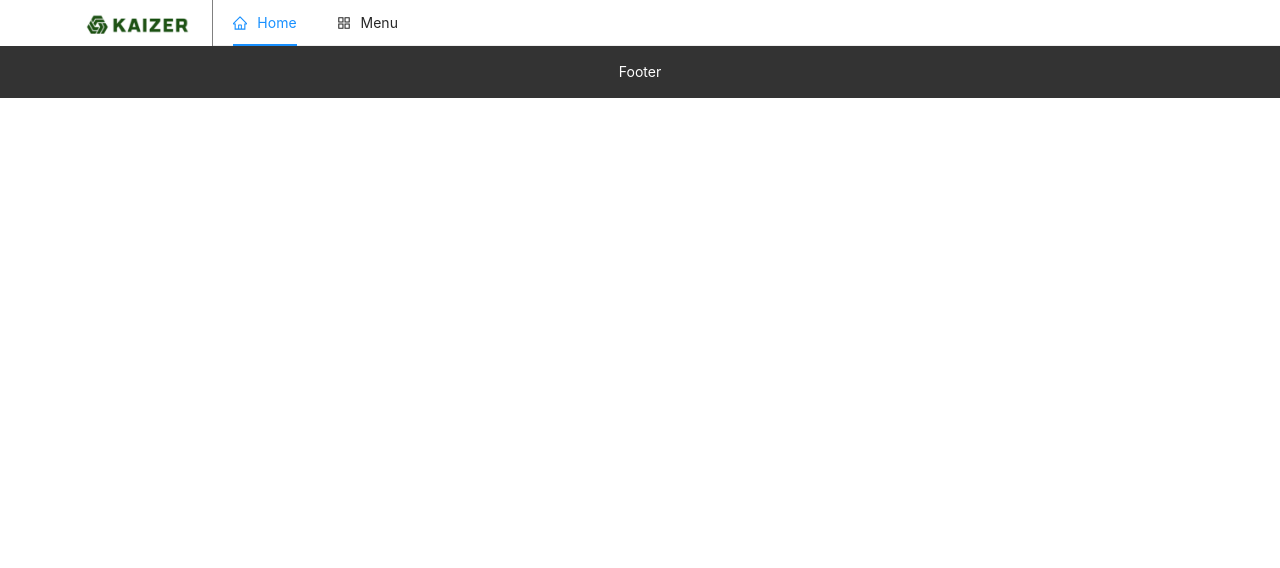
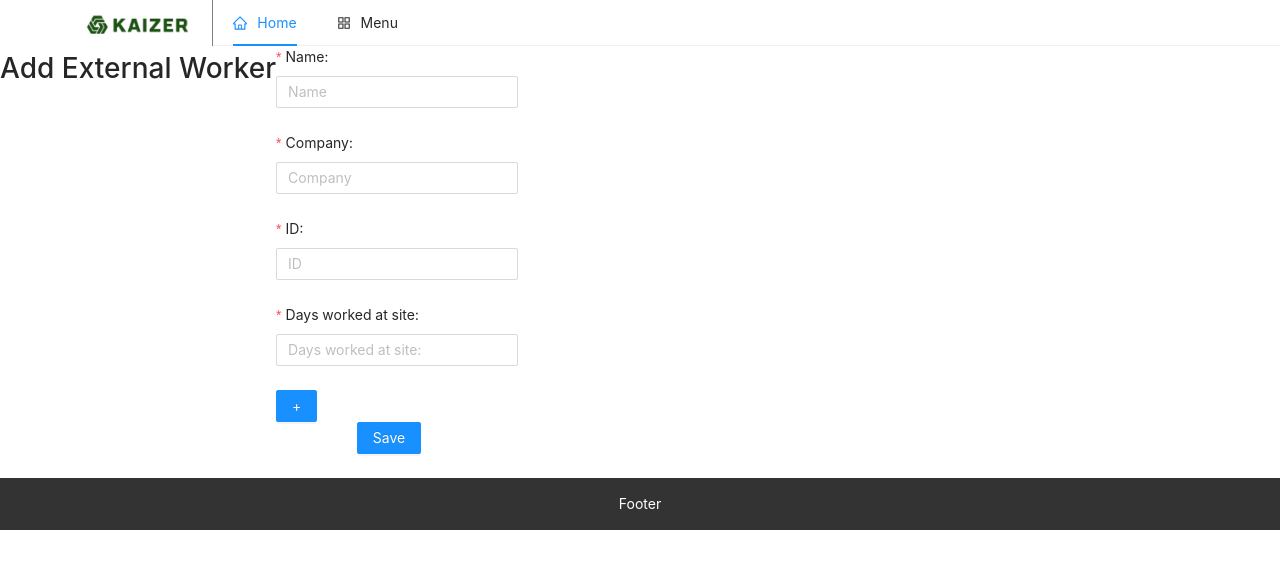
Before and after one commit to sauravk-drupalchamp/kaizer-pwa, a React (Create React App) app: page /add-external-worker in a window 1280 px wide. Before the commit this address had no page. Shown: the top 568 px of the page. Built offline with nearby package versions, Linux system fonts and the light colour scheme.

Commit message:
Adding Changes for External Worker Form

```diff
--- a/src/App.js
+++ b/src/App.js
@@ -1,5 +1,5 @@
 import { React, Fragment } from "react";
-import { Homepage, Header, Footer, AddToolbox, ConstructionSites } from "./components";
+import { Homepage, Header, Footer, AddToolbox, ConstructionSites, AddExtWorker } from "./components";
 import { BrowserRouter as Router, Route, Routes } from "react-router-dom";
 import './App.css'
 
@@ -12,6 +12,7 @@ const App = () => {
           <Route path="/" exact element={<Homepage />} />
           <Route path="/add-toolbox" exact element={<AddToolbox />} />
           <Route path="/construction-sites" exact element={<ConstructionSites />} />
+          <Route path="/add-external-worker" exact element={<AddExtWorker />} />
         </Routes>
         <Footer />
       </Router>
--- /dev/null
+++ b/src/components/Forms/AddExtWorker.jsx
@@ -0,0 +1,89 @@
+import { React, Fragment } from "react";
+import { Col, Row } from "antd";
+import { Button, Form, Input } from "antd";
+
+const AddExtWorker = () => {
+      // FORM SUBMISSION
+  const onFinish = (values) => {
+    console.log("Success:", values);
+  };
+
+  const onFinishFailed = (errorInfo) => {
+    console.log("Failed:", errorInfo);
+  };
+  return (
+    <Fragment>
+      <Row className="add-external-worker-wrapper">
+      <h1>Add External Worker</h1>
+        <Col>
+          <Form
+            name="addExternalWorker"
+            initialValues={{
+              remember: true,
+            }}
+            layout="vertical"
+            onFinish={onFinish}
+            onFinishFailed={onFinishFailed}
+            autoComplete="off"
+          >
+            {/*========================================== FORM ITEM =========================================== */}
+            <Form.Item
+              label="Name:"
+              name="name"
+              rules={[
+                { required: true, message: "Please Enter Name" },
+              ]}
+            >
+              <Input placeholder="Name" />
+            </Form.Item>
+
+            <Form.Item
+              label="Company:"
+              name="company"
+              rules={[
+                { required: true, message: "Please Enter Company" },
+              ]}
+            >
+              <Input placeholder="Company" />
+            </Form.Item>
+
+            <Form.Item
+              label="ID:"
+              name="id"
+              rules={[
+                { required: true, message: "Please Enter ID" },
+              ]}
+            >
+              <Input placeholder="ID" />
+            </Form.Item>
+
+            <Form.Item
+              label="Days worked at site:"
+              name="daysWorkedAtSite"
+              rules={[
+                { required: true, message: "Please Enter Days worked at site:" },
+              ]}
+            >
+              <Input placeholder="Days worked at site:" />
+            </Form.Item>
+
+            <Button type="primary">+</Button>
+
+            <Form.Item
+              wrapperCol={{
+                offset: 8,
+                span: 16,
+              }}
+            >
+              <Button type="primary" htmlType="submit">
+                Save
+              </Button>
+            </Form.Item>
+        </Form>
+        </Col>
+        </Row>
+        </Fragment>
+  )
+}
+
+export default AddExtWorker
--- a/src/components/Forms/AddToolbox.jsx
+++ b/src/components/Forms/AddToolbox.jsx
@@ -44,6 +44,7 @@ const AddToolbox = () => {
 
   return (
     <Fragment>
+      <h1>Add Toolbox For Construction Site Name</h1>
       <Row className="add-toolbox-wrapper">
         <Col>
           <Form
@@ -116,6 +117,9 @@ const AddToolbox = () => {
                 Add
               </Button>
             </Form.Item>
+
+            <Button type="primary">+</Button><br />
+            <Button type="primary">Save</Button>
           </Form>
         </Col>
       </Row>
--- a/src/components/Layout/Header.jsx
+++ b/src/components/Layout/Header.jsx
@@ -20,7 +20,7 @@ const Header = () => {
             <Menu.SubMenu key="Menu" title="Menu" icon={<AppstoreOutlined />}>
               <Menu.Item key="addToolbox"><a href="/add-toolbox">Add Toolbox</a></Menu.Item>
               <Menu.Item key="constructionSites"><a href="/construction-sites">Construction Sites</a></Menu.Item>
-              <Menu.Item key="externalWorker"><a href="/ext-worker">External Worker</a></Menu.Item>
+              <Menu.Item key="externalWorker"><a href="/add-external-worker">External Worker</a></Menu.Item>
             </Menu.SubMenu>
           </Menu>
         </Col>
--- a/src/components/Pages/ConstructionSites.jsx
+++ b/src/components/Pages/ConstructionSites.jsx
@@ -2,7 +2,7 @@ import React from 'react'
 
 const ConstructionSites = () => {
   return (
-    <div>ConstructionSites</div>
+    <h1>ConstructionSites</h1>
   )
 }
 
--- a/src/components/index.js
+++ b/src/components/index.js
@@ -2,4 +2,5 @@ export { default as Homepage } from '../components/Homepage/Homepage';
 export { default as Header } from '../components/Layout/Header';
 export { default as Footer } from '../components/Layout/Footer';
 export { default as AddToolbox } from '../components/Forms/AddToolbox';
+export { default as AddExtWorker } from '../components/Forms/AddExtWorker';
 export { default as ConstructionSites } from '../components/Pages/ConstructionSites';
```
